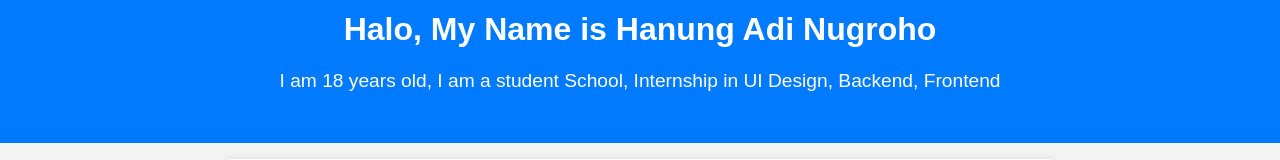
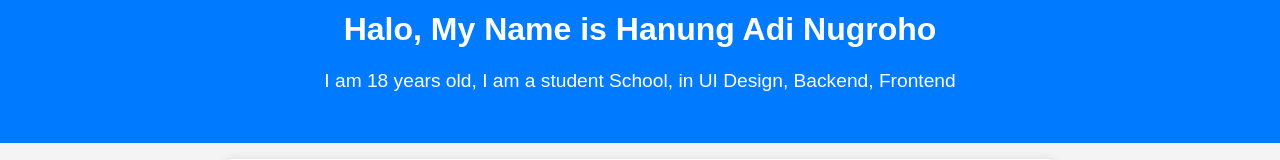
Before and after one commit to hanungadin-ccc/PortofolioHanung-html, a plain HTML site: page index.html in a window 1280 px wide. Shown: the part 228-388 px from the top of the page. Drawn offline with Linux system fonts and the light colour scheme.

Commit message:
Update index.html

```diff
--- a/index.html
+++ b/index.html
@@ -11,7 +11,7 @@
     <header>
         <img src="my-photo.png" alt="My Photo" style="width:150px; border-radius:50%; display:block; margin: 0 auto;">
         <h1> Halo, My Name is Hanung Adi Nugroho </h1>
-        <p> I am 18 years old, I am a student School, Internship in UI Design, Backend, Frontend  </p>
+        <p> I am 18 years old, I am a student School, in UI Design, Backend, Frontend  </p>
     </header>
 
     <section>
```
